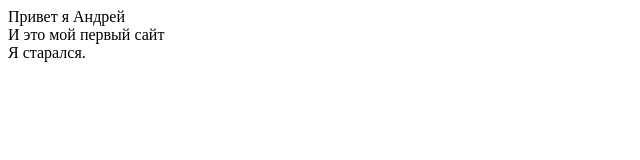
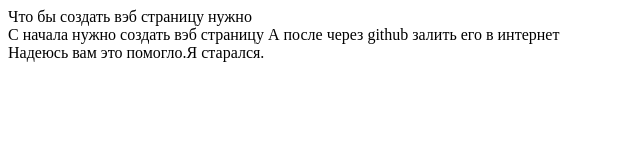
Before and after one commit to site-andrey-mems/site-andrey.github.io, a plain HTML site: page index.html in a window 1280 px wide. Shown: the whole page, without its empty margins (0-640 px from the left). Drawn offline with Linux system fonts and the light colour scheme.

Commit message:
Revert "Update index.html"
This reverts commit 3f91327e2622ceea7c803aeebbe673977ef18f66.

```diff
--- a/index.html
+++ b/index.html
@@ -1,9 +1,9 @@
 <!Doctype html>
 <html>
 <head>
-<title>Привет</title>
+<title>КаК создать свой сайт</title>
 </head>
 <body>
-Привет я Андрей<Br/> И это мой первый сайт<Br/>Я старался.
+Что бы создать вэб страницу нужно<Br/> С начала нужно создать вэб страницу А после через github залить его в интернет<Br/> Надеюсь вам это помогло.Я старался.
 </body>
 </html>
```
